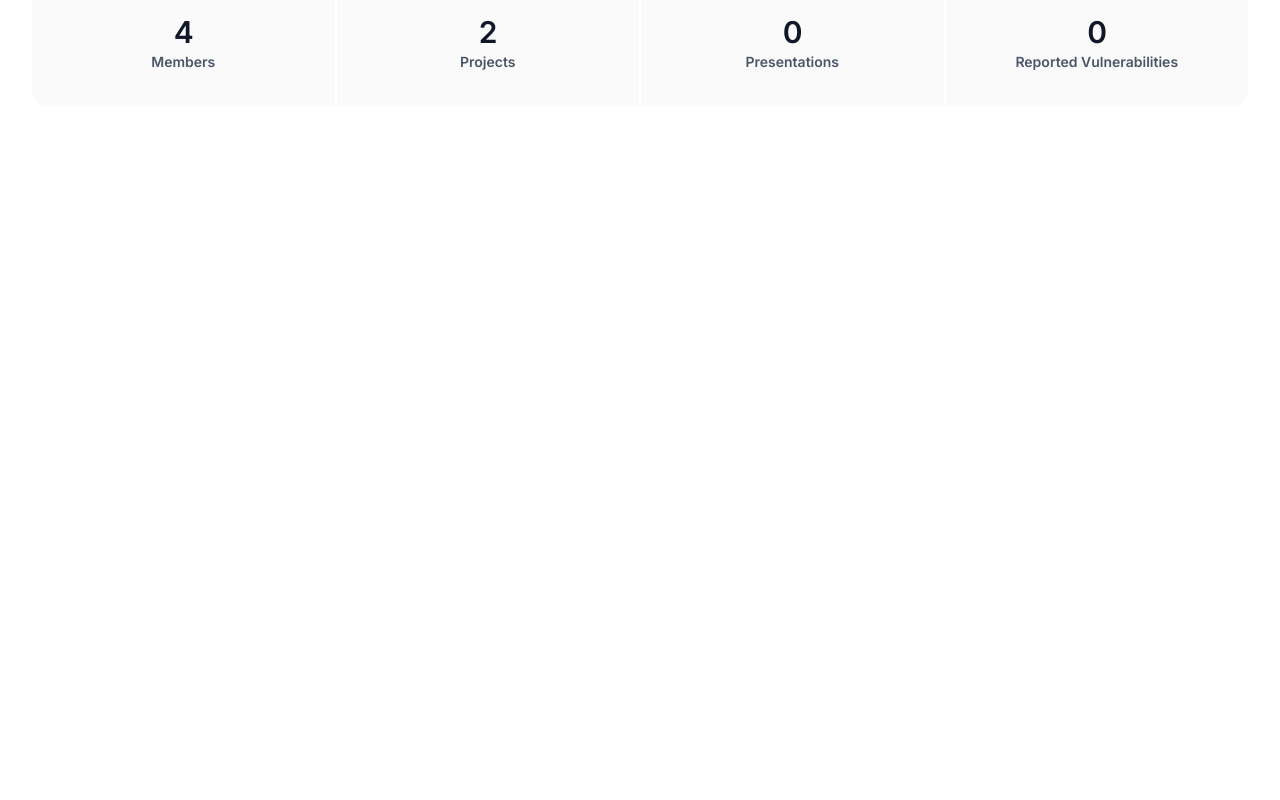
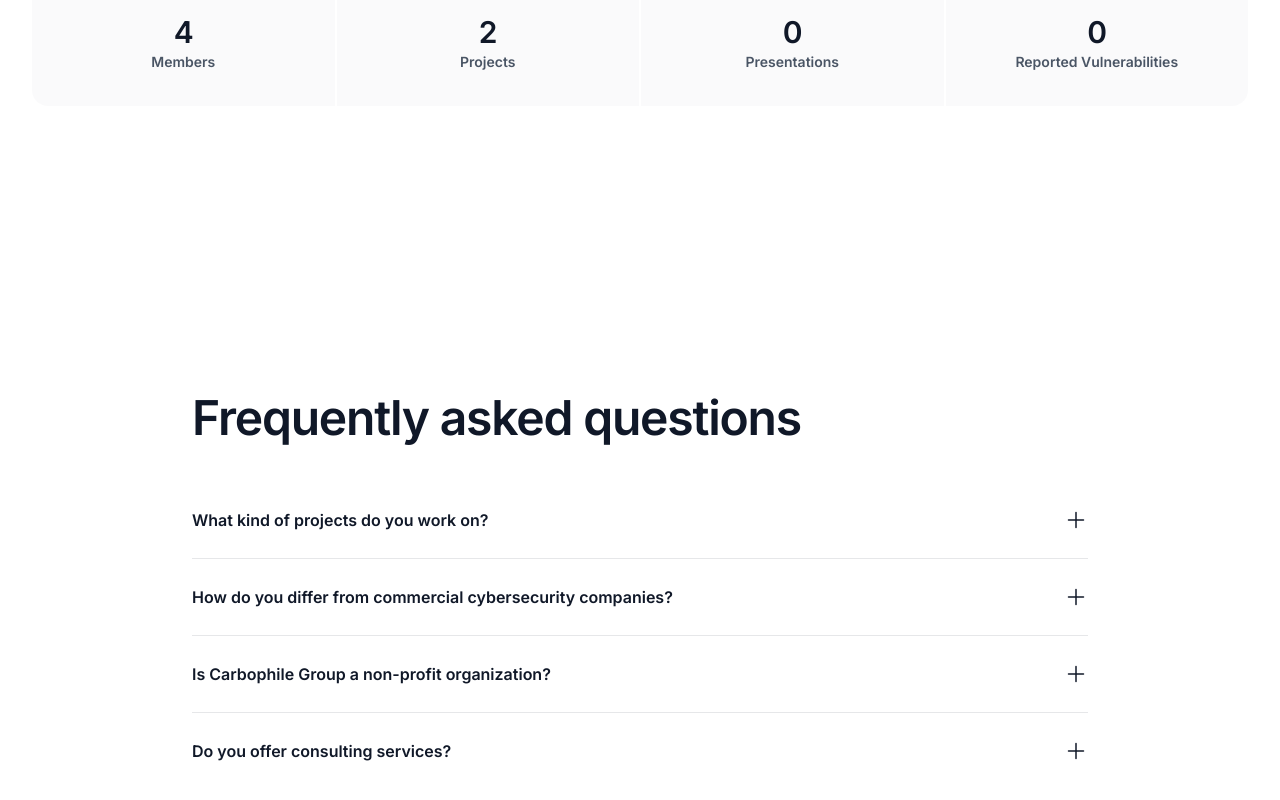
Before and after one commit to Carbophile/cg-hermes, a Next.js app: page /en in a window 1280 px wide. Shown: the part 1254-2054 px from the top of the page. Before the commit the page ends 1488 px from the top, so only its background shows below. Built offline with nearby package versions, Linux system fonts and the light colour scheme.

Commit message:
feat(faq): add root page faq component (#7)

```diff
--- /dev/null
+++ b/app/[lang]/_page/components/Faq.tsx
@@ -0,0 +1,116 @@
+/*
+ * Copyright 2025 Carbophile Group and Contributors
+ *
+ * Licensed under the Apache License, Version 2.0 (the "License");
+ * you may not use this file except in compliance with the License.
+ * You may obtain a copy of the License at
+ *
+ * 	https://www.apache.org/licenses/LICENSE-2.0
+ *
+ * Unless required by applicable law or agreed to in writing, software
+ * distributed under the License is distributed on an "AS IS" BASIS,
+ * WITHOUT WARRANTIES OR CONDITIONS OF ANY KIND, either express or implied.
+ * See the License for the specific language governing permissions and
+ * limitations under the License.
+ *
+ * --------------------------------------------------------------------------
+ *
+ * THIRD-PARTY COMPONENT NOTICE
+ *
+ * This file contains proprietary user interface components provided by
+ * Tailwind Labs Inc. (Tailwind Plus).
+ *
+ * Copyright 2025 Tailwind Labs Inc. All rights reserved.
+ *
+ * NOTICE: The Apache License 2.0 grant for this project DOES NOT apply to
+ * the Tailwind Plus components contained within this file.
+ *
+ * These components are used under the Tailwind Plus License:
+ *
+ * 	https://tailwindcss.com/plus/license
+ *
+ * RESTRICTIONS:
+ * You are granted the right to use, view, modify, and compile these
+ * components solely as part of this project. You may not extract, modify,
+ * or redistribute these components as standalone assets or for use in
+ * other projects without a separate license from Tailwind Labs Inc.
+ */
+
+import {
+	Disclosure,
+	DisclosureButton,
+	DisclosurePanel,
+} from "@headlessui/react";
+import { MinusIcon, PlusIcon } from "@heroicons/react/24/outline";
+import type { Dictionary } from "@l10n/Dict";
+
+interface FaqProps {
+	dict: Dictionary;
+}
+
+const Faq = ({ dict }: FaqProps) => {
+	const faqs = [
+		{
+			answer: dict.faq.faqs.projects.answer,
+			question: dict.faq.faqs.projects.question,
+		},
+		{
+			answer: dict.faq.faqs.differCommercial.answer,
+			question: dict.faq.faqs.differCommercial.question,
+		},
+		{
+			answer: dict.faq.faqs.nonprofit.answer,
+			question: dict.faq.faqs.nonprofit.question,
+		},
+		{
+			answer: dict.faq.faqs.consulting.answer,
+			question: dict.faq.faqs.consulting.question,
+		},
+	];
+
+	return (
+		<div className="bg-white dark:bg-gray-900">
+			<div className="mx-auto max-w-7xl px-6 py-24 sm:py-32 lg:px-8 lg:py-40">
+				<div className="mx-auto max-w-4xl">
+					<h2 className="font-semibold text-4xl text-gray-900 tracking-tight sm:text-5xl dark:text-white">
+						{dict.faq.heading}
+					</h2>
+					<dl className="mt-16 divide-y divide-gray-900/10 dark:divide-white/10">
+						{faqs.map((faq) => (
+							<Disclosure
+								as="div"
+								className="py-6 first:pt-0 last:pb-0"
+								key={faq.question}
+							>
+								<dt>
+									<DisclosureButton className="group flex w-full items-start justify-between text-left text-gray-900 dark:text-white">
+										<span className="font-semibold text-base/7">
+											{faq.question}
+										</span>
+										<span className="ml-6 flex h-7 items-center">
+											<PlusIcon
+												aria-hidden="true"
+												className="size-6 group-data-open:hidden"
+											/>
+											<MinusIcon
+												aria-hidden="true"
+												className="size-6 group-not-data-open:hidden"
+											/>
+										</span>
+									</DisclosureButton>
+								</dt>
+								<DisclosurePanel as="dd" className="mt-2 pr-12">
+									<p className="text-base/7 text-gray-600 dark:text-gray-400">
+										{faq.answer}
+									</p>
+								</DisclosurePanel>
+							</Disclosure>
+						))}
+					</dl>
+				</div>
+			</div>
+		</div>
+	);
+};
+
+export default Faq;
--- a/app/[lang]/_page/components/Stats.tsx
+++ b/app/[lang]/_page/components/Stats.tsx
@@ -44,10 +44,10 @@ interface StatsProps {
 
 const Stats = ({ dict }: StatsProps) => {
 	const stats = [
-		{ id: 1, name: dict.stats?.members, value: "4" },
-		{ id: 2, name: dict.stats?.projects, value: "2" },
-		{ id: 3, name: dict.stats?.presentations, value: "0" },
-		{ id: 4, name: dict.stats?.vulnerabilities, value: "0" },
+		{ name: dict.stats?.members, value: "4" },
+		{ name: dict.stats?.projects, value: "2" },
+		{ name: dict.stats?.presentations, value: "0" },
+		{ name: dict.stats?.vulnerabilities, value: "0" },
 	];
 
 	return (
@@ -63,7 +63,7 @@ const Stats = ({ dict }: StatsProps) => {
 						{stats.map((stat) => (
 							<div
 								className="flex flex-col bg-gray-400/5 p-8 dark:bg-white/5"
-								key={stat.id}
+								key={stat.name}
 							>
 								<dt className="font-semibold text-gray-600 text-sm/6 dark:text-gray-300">
 									{stat.name}
--- a/app/[lang]/page.tsx
+++ b/app/[lang]/page.tsx
@@ -15,6 +15,7 @@
  */
 
 import { getDict, type Lang } from "@l10n/dict";
+import Faq from "./_page/components/Faq";
 import Landing from "./_page/components/Landing";
 import Stats from "./_page/components/Stats";
 
@@ -30,6 +31,7 @@ const RootPage = async ({ params }: RootPageProps) => {
 		<>
 			<Landing dict={dict} lang={lang} />
 			<Stats dict={dict} />
+			<Faq dict={dict} />
 		</>
 	);
 };
--- a/l10n/dict.schema.json
+++ b/l10n/dict.schema.json
@@ -1,4 +1,21 @@
 {
+	"$defs": {
+		"faqItem": {
+			"description": "A FAQ item.",
+			"properties": {
+				"answer": {
+					"description": "The answer to the question.",
+					"type": "string"
+				},
+				"question": {
+					"description": "The question.",
+					"type": "string"
+				}
+			},
+			"required": ["answer", "question"],
+			"type": "object"
+		}
+	},
 	"$id": "urn:cg-hermes:l10n:dict.schema.json",
 	"$schema": "https://json-schema.org/draft/2020-12/schema",
 	"description": "A dictionary of localized strings.",
@@ -10,6 +27,41 @@
 		"cybersecurity": {
 			"description": "The word \"cybersecurity\".",
 			"type": "string"
+		},
+		"faq": {
+			"description": "The frequently asked questions for the landing page.",
+			"properties": {
+				"faqs": {
+					"description": "The list of FAQs.",
+					"properties": {
+						"consulting": {
+							"$ref": "#/$defs/faqItem"
+						},
+						"differCommercial": {
+							"$ref": "#/$defs/faqItem"
+						},
+						"nonprofit": {
+							"$ref": "#/$defs/faqItem"
+						},
+						"projects": {
+							"$ref": "#/$defs/faqItem"
+						}
+					},
+					"required": [
+						"consulting",
+						"projects",
+						"differCommercial",
+						"nonprofit"
+					],
+					"type": "object"
+				},
+				"heading": {
+					"description": "The heading of the FAQ section.",
+					"type": "string"
+				}
+			},
+			"required": ["faqs", "heading"],
+			"type": "object"
 		},
 		"foundingQuote": {
 			"description": "The quote from Borna Punda for the landing page.",
@@ -91,11 +143,13 @@
 	"required": [
 		"cofounder",
 		"cybersecurity",
+		"faq",
 		"foundingQuote",
 		"hello",
 		"mission",
 		"orgName",
 		"pages",
+		"stats",
 		"tagline"
 	],
 	"title": "Dictionary",
--- a/l10n/dicts/dict.en.json
+++ b/l10n/dicts/dict.en.json
@@ -2,6 +2,27 @@
 	"$schema": "../dict.schema.json",
 	"cofounder": "Co-Founder",
 	"cybersecurity": "Cybersecurity",
+	"faq": {
+		"faqs": {
+			"consulting": {
+				"answer": "We do not offer any consulting service at this point in time.",
+				"question": "Do you offer consulting services?"
+			},
+			"differCommercial": {
+				"answer": "As a non-profit organization, our primary motivation is not to generate profit but provide value for the community. This allows us to offer all our work for free or at a reduced price.",
+				"question": "How do you differ from commercial cybersecurity companies?"
+			},
+			"nonprofit": {
+				"answer": "Yes! Carbophile Group is an association pursuant to Article 4 of the Croatian law on associations.",
+				"question": "Is Carbophile Group a non-profit organization?"
+			},
+			"projects": {
+				"answer": "We primarily work on producing and freely sharing unbiased, high-quality analysis and research papers on emerging threats, best practices, and digital rights.",
+				"question": "What kind of projects do you work on?"
+			}
+		},
+		"heading": "Frequently asked questions"
+	},
 	"foundingQuote": "I am greatly disappointed with the state of the non-profit cybersecurity sector in Croatia. We have no associations, no privacy advocacies, and no CVE numbering authorities. High-quality resources are few and far between. That's why we founded Carbophile Group, to change that.",
 	"hello": "Hello, Next.js!",
 	"mission": "At Carbophile Group, our mission is to keep it that way. We are a Croatian collective of cybersecurity experts, developers, and privacy advocates dedicated to building a safer digital world.",
--- a/l10n/dicts/dict.hr.json
+++ b/l10n/dicts/dict.hr.json
@@ -2,6 +2,27 @@
 	"$schema": "../dict.schema.json",
 	"cofounder": "Suosnivač",
 	"cybersecurity": "Kibernetička sigurnost",
+	"faq": {
+		"faqs": {
+			"consulting": {
+				"answer": "Trenutno ne nudimo nikakve savjetodavne usluge.",
+				"question": "Nudite li savjetodavne usluge?"
+			},
+			"differCommercial": {
+				"answer": "Kao neprofitna organizacija, naša primarna motivacija nije ostvarivanje profita, već pružanje vrijednosti zajednici. To nam omogućuje da sav naš rad nudimo besplatno ili po sniženoj cijeni.",
+				"question": "Kako se razlikujete od komercijalnih tvrtki za kibernetičku sigurnost?"
+			},
+			"nonprofit": {
+				"answer": "Da! Carbophile Group je udruga sukladno članku 4. Zakona o udrugama Republike Hrvatske.",
+				"question": "Je li Carbophile Group neprofitna organizacija?"
+			},
+			"projects": {
+				"answer": "Prvenstveno radimo na izradi i slobodnom dijeljenju nepristranih, visokokvalitetnih analiza i istraživačkih radova o novim prijetnjama, najboljim praksama, i digitalnim pravima.",
+				"question": "Na kakvim projektima radite?"
+			}
+		},
+		"heading": "Često postavljana pitanja"
+	},
 	"foundingQuote": "Jako sam razočaran stanjem neprofitnog sektora kibernetičke sigurnosti u Hrvatskoj. Nemamo udruga, nemamo zagovornike za privatnost, i nemamo niti jedno tijelo za numeriranje CVE-ova. Visokokvalitetni resursi su rijetki. Zato smo osnovali Carbophile Group, kako bi to promijenili.",
 	"hello": "Pozdrav, Next.js!",
 	"mission": "U Carbophile Grupi, naša je misija da tako i ostane. Mi smo hrvatska zajednica stručnjaka za kibernetičku sigurnost, programera, i zagovornika privatnosti posvećenih izgradnji sigurnijeg digitalnog svijeta.",
```
